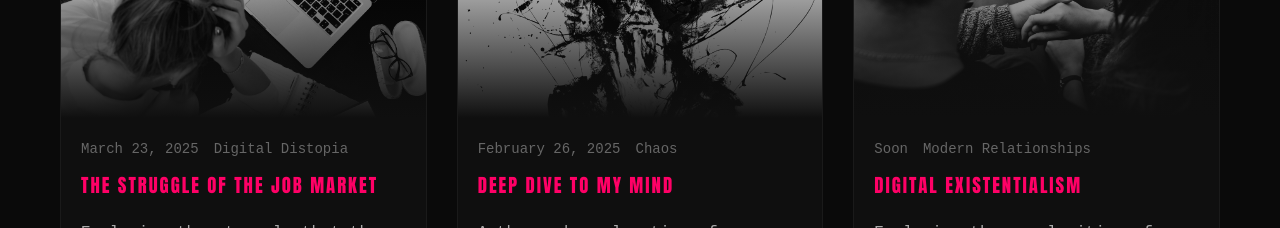
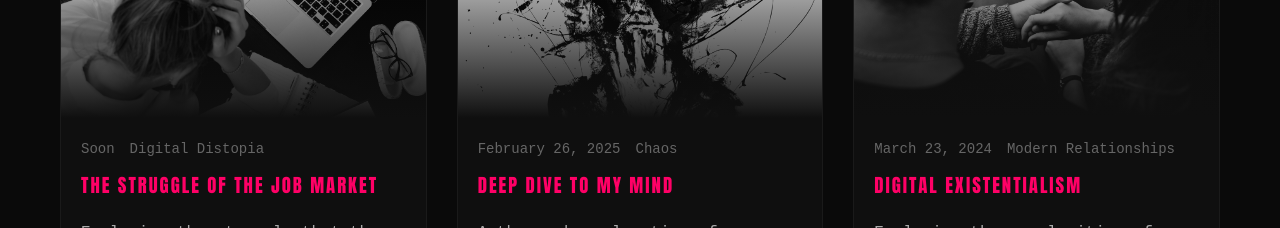
Before and after one commit to r-strll/Portfolio, a plain HTML site: page index.html in a window 1280 px wide. Shown: the part 2900-3128 px from the top of the page. Drawn offline with Linux system fonts and the light colour scheme.

Commit message:
Update index.html

```diff
--- a/index.html
+++ b/index.html
@@ -835,7 +835,7 @@
                     </div>
                     <div class="blog-info">
                         <div class="blog-meta">
-                            <span>March 23, 2025</span>
+                            <span>Soon</span>
                             <span>Digital Distopia</span>
                         </div>
                         <h3>The Struggle of the Job Market</h3>
@@ -867,7 +867,7 @@
                     </div>
                     <div class="blog-info">
                         <div class="blog-meta">
-                            <span>Soon</span>
+                            <span>March 23, 2024</span>
                             <span>Modern Relationships</span>
                         </div>
                         <h3> Digital Existentialism</h3>
```
